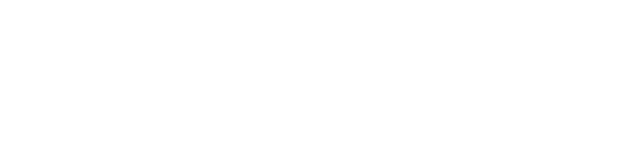
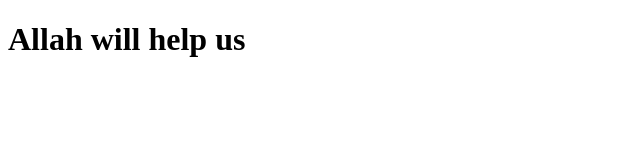
Before and after one commit to ShoronTorofdar/Practice-batch-4, a plain HTML site: page developer-portfolio/index.html in a window 1280 px wide. Shown: the whole page, without its empty margins (0-640 px from the left). Drawn offline with Linux system fonts and the light colour scheme.

Commit message:
first commit

```diff
--- a/developer-portfolio/index.html
+++ b/developer-portfolio/index.html
@@ -7,6 +7,6 @@
   <title>Document</title>
 </head>
 <body>
-
+  <H1>Allah will help us</H1>
 </body>
 </html>
```
